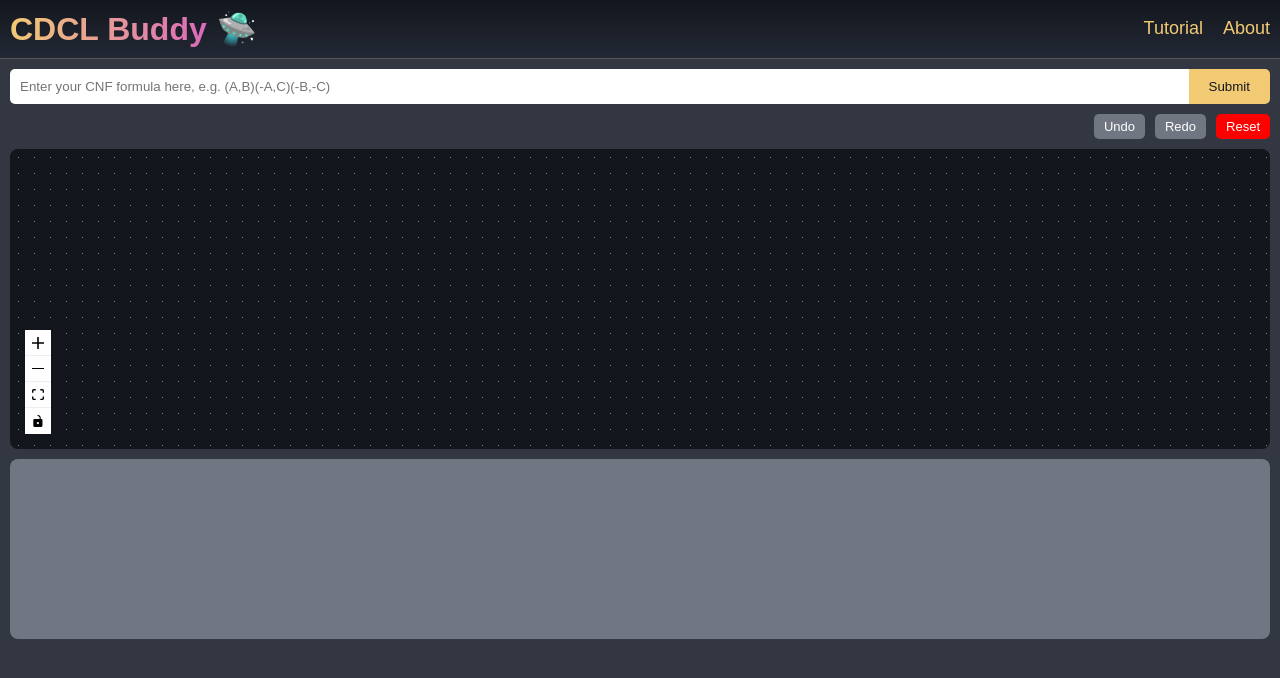
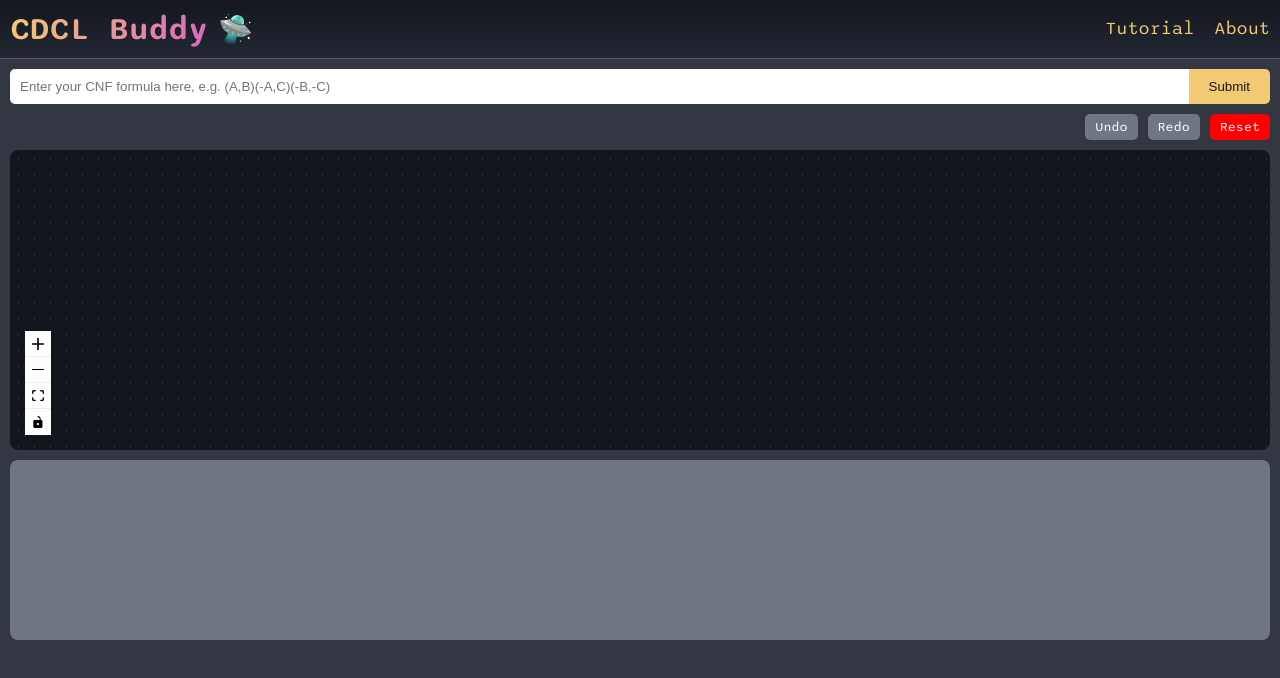
Before and after one commit to toluooshy/CDCL-Buddy, a React (Create React App) app: page / in a window 1280 px wide. Shown: the top 678 px of the page. Built offline with nearby package versions, Linux system fonts and the light colour scheme.

Commit message:
UI Updates.

```diff
--- a/src/App.css
+++ b/src/App.css
@@ -1,3 +1,8 @@
+@font-face {
+  font-family: "Sono";
+  src: local("Sono"), url("./Sono.ttf") format("truetype");
+}
+
 .App {
   text-align: center;
 }
@@ -37,6 +42,9 @@
   }
 }
 
+.body {
+  font-family: Sono, serif, Arial, sans-serif;
+}
 .play-zone {
   border: 2px dashed #ccc;
   border-radius: 8px;
--- a/src/App.js
+++ b/src/App.js
@@ -14,6 +14,8 @@ import {
 } from "@xyflow/react";
 
 import "@xyflow/react/dist/style.css";
+
+import "./App.css";
 
 const VariableBox = ({
   variableName,
@@ -46,9 +48,10 @@ const VariableBox = ({
       onDragStart={active ? handleDragStart : null}
       onClick={active ? handleClick : null}
       style={{
+        userSelect: "none",
         margin: "5px",
         padding: "4px 8px 4px 8px",
-        backgroundColor: isPositive ? "green" : "red",
+        backgroundColor: "#2b6bba",
         color: "white",
         borderRadius: "5px",
         cursor: "pointer",
@@ -67,9 +70,9 @@ const CustomNode = ({ data }) => {
       style={{
         padding: "12.5px 15px",
         border: `1px solid ${
-          data.conflict ? "#dd9999" : data.implied ? "#f8f8f8" : "#99dd99"
+          data.conflict ? "#c24c46" : data.implied ? "#f8f8f8" : "#4b8dde"
         }`,
-        color: data.conflict ? "#dd9999" : data.implied ? "#f8f8f8" : "#99dd99",
+        color: data.conflict ? "#c24c46" : data.implied ? "#f8f8f8" : "#4b8dde",
         borderRadius: "100%",
         textAlign: "center",
         width: "fit-content",
@@ -138,7 +141,7 @@ const CustomEdge = ({
               color: "#ffffff",
               background: "none",
               padding: 0,
-              fontSize: "12px",
+              fontSize: 14,
               pointerEvents: "none", // Prevent interfering with edge interactions
             }}
           >
@@ -224,7 +227,7 @@ const PlayzoneGraph = ({ playzoneData, onDropVariable, active }) => {
             source: source.replace("-", ""),
             target: key,
             data: {
-              label: `Clause ${value.clauseid}`,
+              label: `C${value.clauseid}`,
             },
             animated: true,
             markerEnd: {
@@ -277,7 +280,7 @@ const PlayzoneGraph = ({ playzoneData, onDropVariable, active }) => {
         fitView
       >
         <Controls />
-        <Background color="#aaa" gap={16} />
+        <Background color="#aaa" gap={16} size={0.75} />
       </ReactFlow>
     </div>
   );
@@ -851,7 +854,7 @@ const App = () => {
   return (
     <div
       style={{
-        fontFamily: "Arial, sans-serif",
+        fontFamily: "Sono, serif, Arial, sans-serif",
         backgroundColor: "#323741",
         position: "fixed",
         top: 0,
@@ -882,6 +885,7 @@ const App = () => {
               WebkitTextFillColor: "transparent",
               fontSize: 32,
               fontWeight: 600,
+              marginBottom: 10,
               width: "fit-content",
             }}
           >
@@ -892,7 +896,7 @@ const App = () => {
               flex: 1,
               padding: 0,
               marginLeft: 10,
-              fontSize: 32,
+              fontSize: 28,
               fontWeight: 600,
               width: "fit-content",
             }}
@@ -987,7 +991,7 @@ const App = () => {
                 textAlign: "center",
               }}
             >
-              <p style={{ color: "#721c24", marginBottom: "15px" }}>
+              <p style={{ color: "#945f19", marginBottom: "15px" }}>
                 Conflict detected! A learned clause can be added. 🤔
               </p>
               <button
@@ -1000,21 +1004,22 @@ const App = () => {
                   borderRadius: 5,
                   cursor: "pointer",
                   margin: 5,
+                  marginRight: 10,
                   fontSize: "16px",
                 }}
               >
                 <span style={{ margin: 0, padding: 0 }}>
                   Add Learned Clause
                 </span>
-                <span style={{ marginLeft: 4, padding: 0, fontSize: 14 }}>
+                <span style={{ marginLeft: 4, padding: 0, fontSize: 12 }}>
                   💡
                 </span>
               </button>
               <button
                 onClick={() => setConflictModalVisible(false)}
                 style={{
-                  padding: "10px 20px",
-                  backgroundColor: "red",
+                  padding: "11px 20px",
+                  backgroundColor: "#000000",
                   color: "white",
                   border: "none",
                   borderRadius: "5px",
@@ -1061,8 +1066,8 @@ const App = () => {
               <button
                 onClick={() => setUnsatModalVisible(false)}
                 style={{
-                  padding: "10px 20px",
-                  backgroundColor: "red",
+                  padding: "11px 20px",
+                  backgroundColor: "#000000",
                   color: "white",
                   border: "none",
                   borderRadius: "5px",
@@ -1109,8 +1114,8 @@ const App = () => {
               <button
                 onClick={() => setSatModalVisible(false)}
                 style={{
-                  padding: "10px 20px",
-                  backgroundColor: "green",
+                  padding: "11px 20px",
+                  backgroundColor: "#000000",
                   color: "white",
                   border: "none",
                   borderRadius: "5px",
```
Also changed, not shown: src/Sono.ttf (added).
